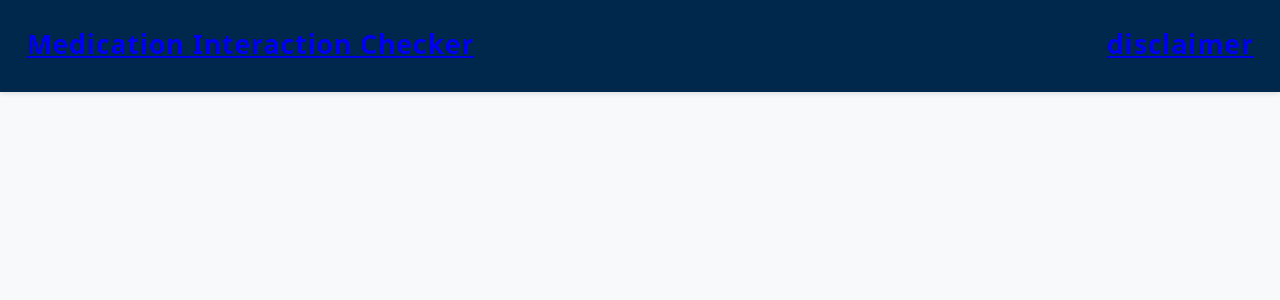
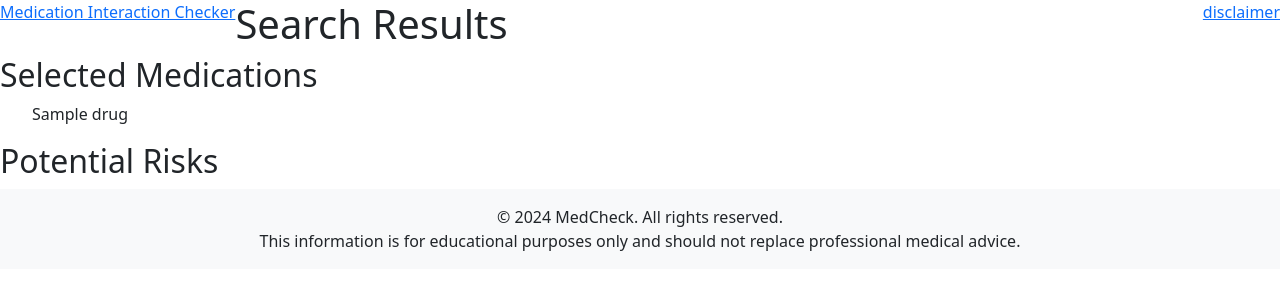
Before and after one commit to pavander7/486_final, a Flask app: template webapp/templates/interaction-results.html in a window 1280 px wide. Shown: the top 300 px of the page. Run offline with Flask 3, Linux system fonts and the light colour scheme; the template is opened without the code that fills it: most values are stand-ins (such as "Sample title", 1, 10 or a date in 2020); parts of the project's set-up code (start-up, migrations or seed data) failed here and were passed over.

Commit message:
template upgrades

```diff
--- /dev/null
+++ b/webapp/templates/base.html
@@ -0,0 +1,53 @@
+<!DOCTYPE html>
+<html lang="en">
+<head>
+    <meta charset="UTF-8" />
+    <meta name="viewport" content="width=device-width, initial-scale=1.0">
+    <title>{% block title %}Medication Interaction Lookup{% endblock %}</title>
+
+    <!-- Accessibility meta tags -->
+    <meta name="description" content="Check potential interactions between medications and supplements">
+    <meta name="theme-color" content="#ffffff">
+
+    <!-- Styles -->
+    <link rel="stylesheet" href="{{ url_for('static', filename='css/main.css') }}">
+    <link rel="stylesheet" href="https://cdn.jsdelivr.net/npm/bootstrap@5.3.0/dist/css/bootstrap.min.css">
+
+    <!-- Font Awesome for icons -->
+    <link rel="stylesheet" href="https://cdnjs.cloudflare.com/ajax/libs/font-awesome/6.0.0/css/all.min.css">
+
+    <!-- ARIA Live Regions -->
+    <div aria-live="polite" class="sr-only"></div>
+</head>
+
+<body>
+    <!-- Navigation -->
+    <header>
+        <nav role="navigation">
+            <span style="float: left">
+                <a href="/">Medication Interaction Checker</a>
+            </span>
+            <span style="float: right">
+                <a href="/disclaimer/">disclaimer</a>
+            </span>
+        </nav>
+    </header>
+
+    <!-- Main content -->
+    <main id="main-content" role="main">
+        {% block content %}{% endblock %}
+    </main>
+
+    <!-- Footer -->
+    <footer class="footer mt-auto py-3 bg-light" role="contentinfo">
+        <div class="container text-center">
+            <p class="mb-0">© 2024 MedCheck. All rights reserved.</p>
+            <p class="mb-0">This information is for educational purposes only and should not replace professional
+                medical advice.</p>
+        </div>
+    </footer>
+
+    <!-- Scripts -->
+    <script src="{{ url_for('static', filename='script.js') }}"></script>
+</body>
+</html>
--- a/webapp/templates/interaction-results.html
+++ b/webapp/templates/interaction-results.html
@@ -1,41 +1,47 @@
 <!--Template for displaying query results-->
-<!DOCTYPE html>
-<html lang="en">
-<head>
-    <meta charset="UTF-8" />
-    <title>Medication Interaction Checker</title>
-    <link rel="stylesheet" href="{{ url_for('static', filename='style.css') }}">
-</head>
+{% extends "base.html" %}
 
-<body>
-    <header>
-        <nav>
-            <span style="float: left">
-                <a href="/">Medication Interaction Checker</a>
-            </span>
-            <span style="float: right">
-                <a href="/disclaimer/">disclaimer</a>
-            </span>
-        </nav>
-    </header>
+{% block title %}Medication Interaction Results{% endblock %}
 
-    <main>
-        <div class="results-container">
-            <div class="med-result-list">
-            {% for d in drugs %}
-                <div class="medications">
-
+{% block content %}
+    <div class="results-container">
+        <h1>Search Results</h1>
+        <div class="med-result-container">
+            <h2>Selected Medications</h2>
+            <ul class="med-result-list">
+                {% for d in drugs %}
+                    <p>{{ d.name }}</p>
+                {% endfor %}
+            </ul>
+        </div>
+        <div class="interaction-result-panel">
+            <h2>Potential Risks</h2>
+            {% if len(label_warnings) > 0 %}
+                <div class="label-warning-container">
+                    <h3>Label Warnings</h3>
+                    <ul class="label-warning-list">
+                        {% for drugname, warning in label_warnings.items() %}
+                            <p><b>{{ drugname }}:</b> {{ warning }}</p>
+                        {% endfor %}
+                    </ul>
                 </div>
-            {% endfor %}
-            </div>
-            <div class="interaction-result-list">
-            {% for i in interactions %}
-                <div class="interaction">
-
+            {% endif %}
+            {% if len(events_summary) > 0 %}
+                <div class="events-result-container">
+                    <h3>Adverse Events Summary</h3>
+                    <ul class="events-result-list">
+                        {% for line in events_summary %}
+                            <p>line</p>
+                        {% endfor %}
+                    </ul>
+                    <h3>Most Common Reported Reactions</h3>
+                    <ul class="reactions-result-list">
+                        {% for reaction, freq in reactions %}
+                            <p>{{ reaction }} ({{ freq }} reports)</p>
+                        {% endfor %}
+                    </ul>
                 </div>
-            {% endfor %}
-            </div>
+            {% endif %}
         </div>
-    </main>
-</body>
-</html>
+    </div>
+{% endblock %}
```
Also changed, not shown: webapp/templates/index.html (+4 -24 lines), webapp/templates/medication.html (+39 -20 lines).
